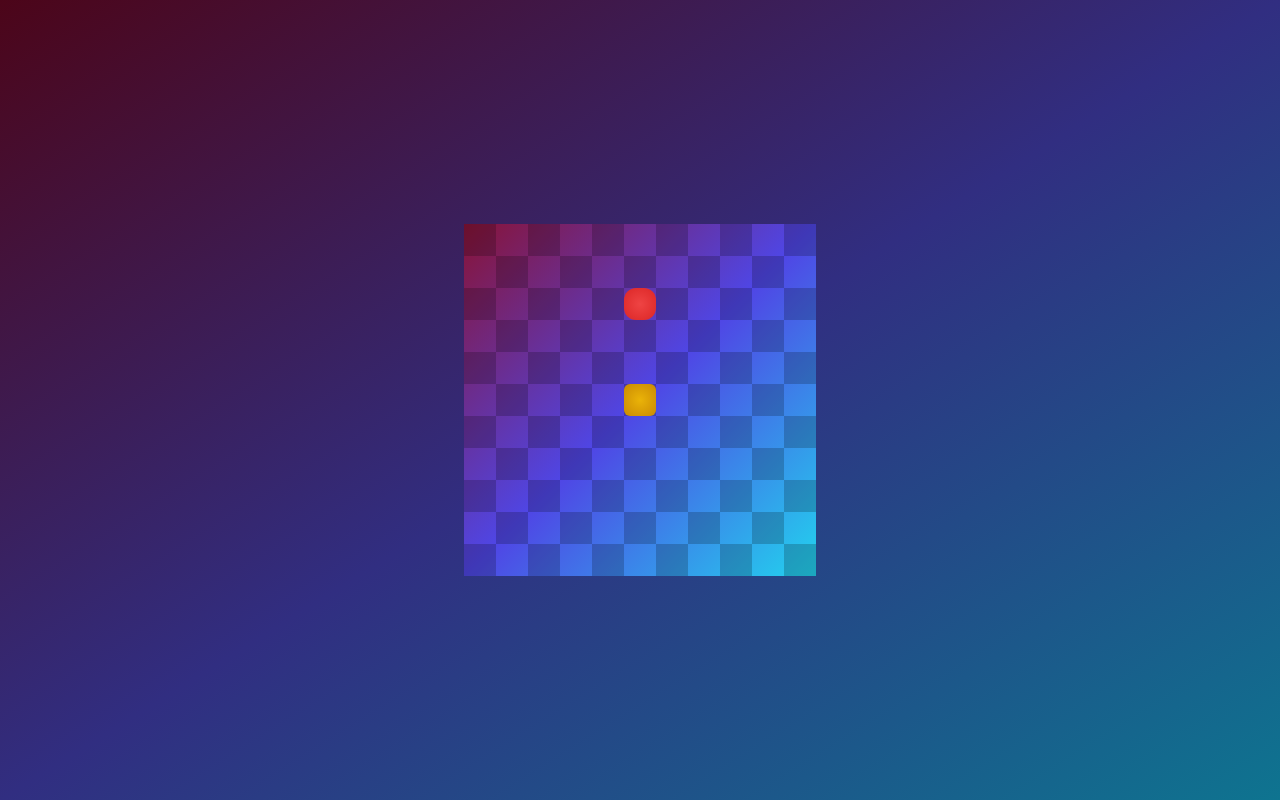
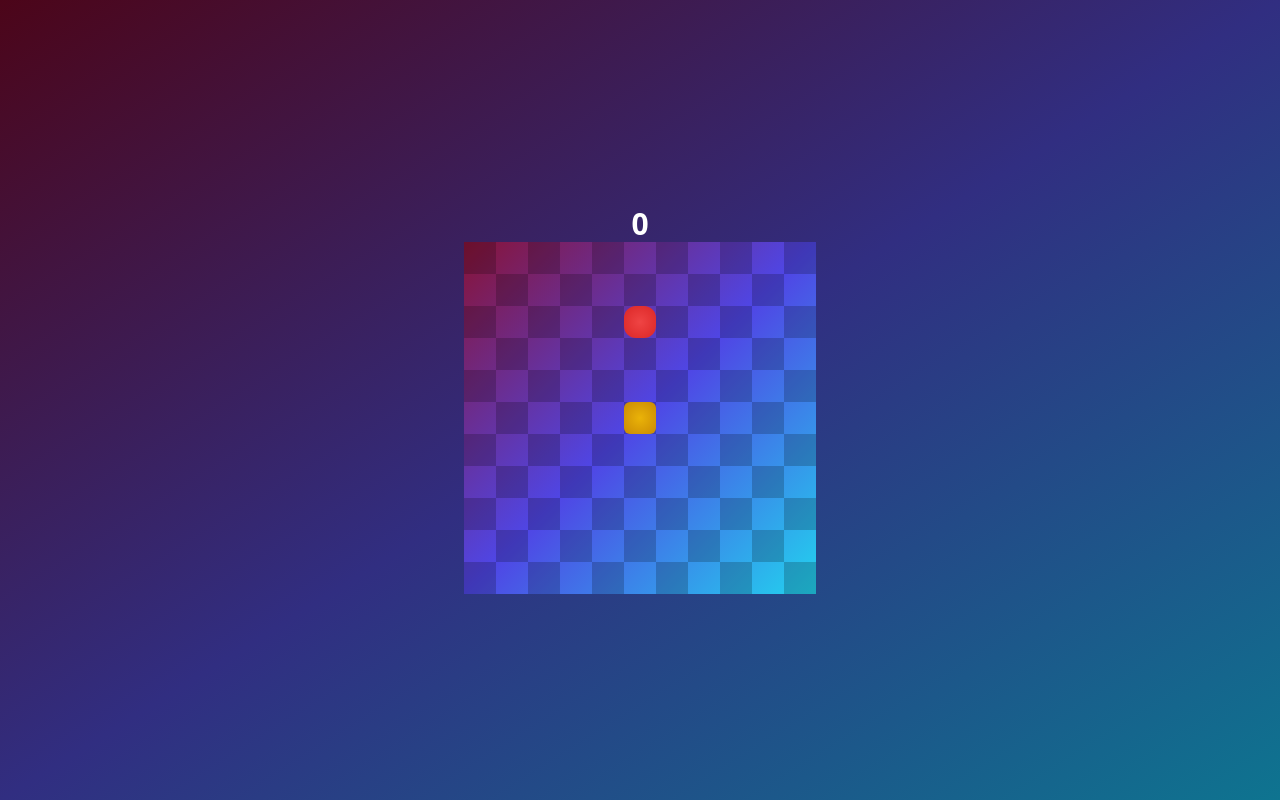
Before and after one commit to jakub-bartoszek/snake, a React (Create React App) app: page / in a window 1280 px wide. Built offline with nearby package versions, Linux system fonts and the light colour scheme.

Commit message:
add: created points

```diff
--- a/src/Game/Game.tsx
+++ b/src/Game/Game.tsx
@@ -22,6 +22,7 @@ const Game = () => {
  });
  const [gameOver, setGameOver] = useState(false);
  const [pending, setPending] = useState(false);
+ const [points, setPoints] = useState(0);
  const directionRef = useRef<string | null>(null);
  const intervalRef = useRef<NodeJS.Timeout | null>(null);
 
@@ -133,10 +134,10 @@ const Game = () => {
  // Snake eating fruit logic
  useEffect(() => {
   const head = snake[0];
-
   if (head.y === fruit.y && head.x === fruit.x) {
    setSnake((prevSnake) => [...prevSnake, fruit]);
    setFruit(generateFruit());
+   setPoints((points) => points + 1);
   }
  }, [snake, fruit]);
 
@@ -161,11 +162,14 @@ const Game = () => {
   setSnake(INITIAL_SNAKE);
   setGameOver(false);
   setFruit(generateFruit());
+  setPoints(0)
   directionRef.current = null;
   if (intervalRef.current) clearInterval(intervalRef.current);
  };
 
  return (
+  <div className="flex flex-col items-center">
+   <div className="text-white text-3xl font-bold">{points}</div>
    <div className="relative bg-gradient-to-tl from-cyan-400 via-indigo-600 to-rose-900">
     {gameOver && (
      <div className="absolute w-full h-full bg-black/50 flex items-center justify-center">
@@ -211,6 +215,7 @@ const Game = () => {
      </div>
     ))}
    </div>
+  </div>
  );
 };
 
```
Lines whose indentation alone changed are shown as unchanged.
